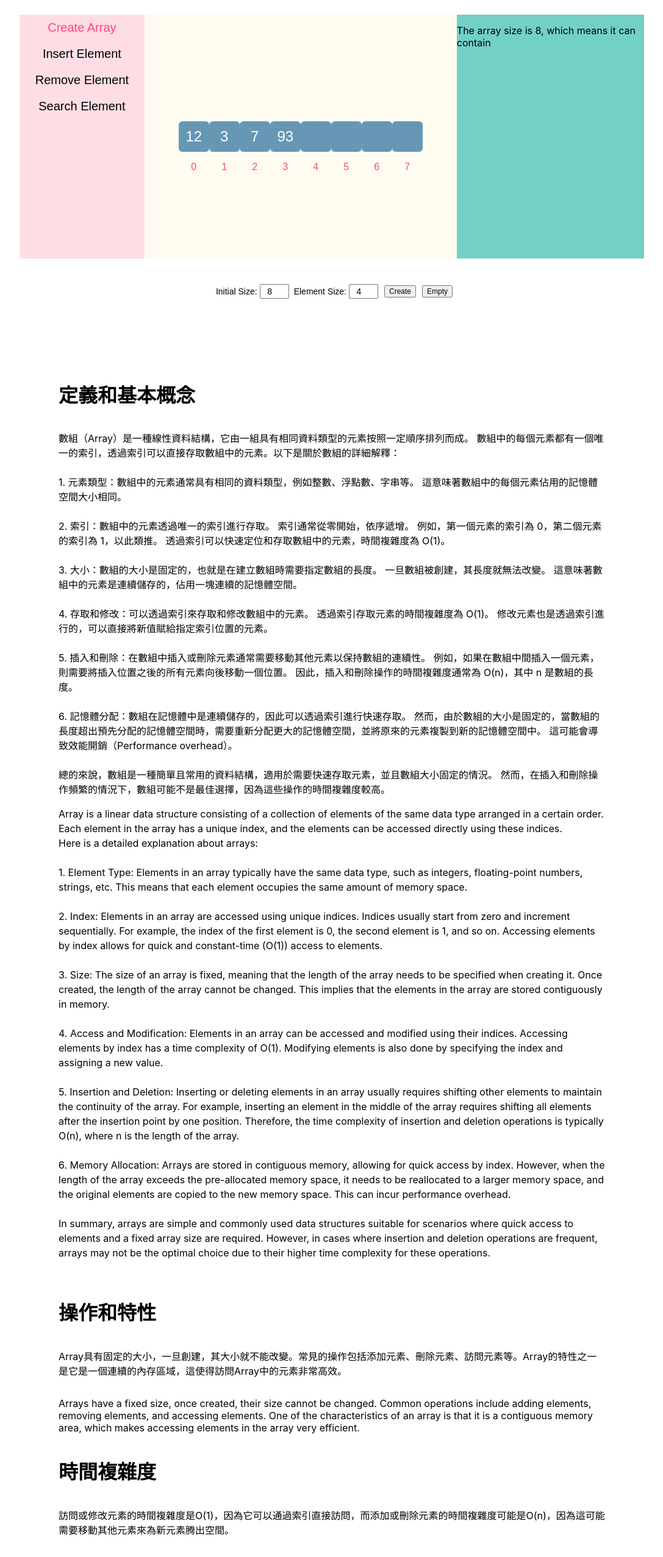
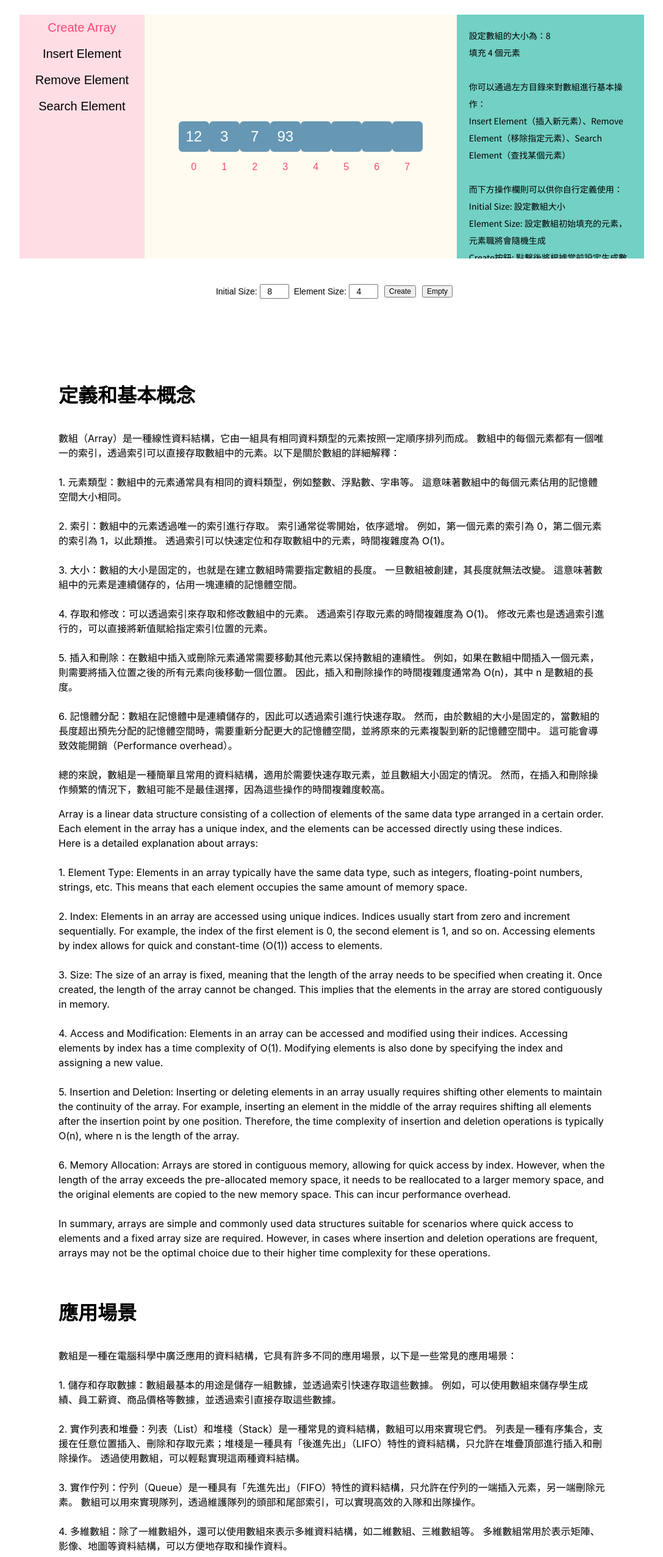
Before and after one commit to ZhangChingYu/AlgoWebsite, a React (Vite) app in the folder algowebsite/: page /array in a window 1280 px wide. Shown: the part 234-2788 px from the top of the page at 61% size, without its empty margins (104-1191 px from the left). Built offline with nearby package versions, Linux system fonts and the light colour scheme; a web font is replaced by a local one.

Commit message:
array content update

```diff
--- /dev/null
+++ b/algowebsite/src/components/array/Emplement.jsx
@@ -0,0 +1,28 @@
+import React from "react";
+
+const ArrayImplement = () => {
+    return(
+        <div>
+            <p className="subpage_p">數組是一種在電腦科學中廣泛應用的資料結構，它具有許多不同的應用場景，以下是一些常見的應用場景：<br/><br/>
+                1. 儲存和存取數據：數組最基本的用途是儲存一組數據，並透過索引快速存取這些數據。 例如，可以使用數組來儲存學生成績、員工薪資、商品價格等數據，並透過索引直接存取這些數據。<br/><br/>
+                2. 實作列表和堆疊：列表（List）和堆棧（Stack）是一種常見的資料結構，數組可以用來實現它們。 列表是一種有序集合，支援在任意位置插入、刪除和存取元素；堆棧是一種具有「後進先出」（LIFO）特性的資料結構，只允許在堆疊頂部進行插入和刪除操作。 透過使用數組，可以輕鬆實現這兩種資料結構。<br/><br/>
+                3. 實作佇列：佇列（Queue）是一種具有「先進先出」（FIFO）特性的資料結構，只允許在佇列的一端插入元素，另一端刪除元素。 數組可以用來實現隊列，透過維護隊列的頭部和尾部索引，可以實現高效的入隊和出隊操作。<br/><br/>
+                4. 多維數組：除了一維數組外，還可以使用數組來表示多維資料結構，如二維數組、三維數組等。 多維數組常用於表示矩陣、影像、地圖等資料結構，可以方便地存取和操作資料。<br/><br/>
+                5. 快取和緩衝區：數組在電腦系統中常用作快取和緩衝區，用於暫時儲存資料以提高存取速度。 例如，作業系統可以使用數組作為磁碟快取來加速檔案讀寫操作；網路通訊中的資料包也可以儲存在數組中進行傳輸和處理。<br/><br/>
+                6. 排序和搜尋演算法：數組是許多排序和搜尋演算法的基礎資料結構。 例如，可以使用數組來實現冒泡排序、快速排序、二分查找等演算法，這些演算法在許多應用中都有重要的作用。<br/><br/>
+                總的來說，數組是一種非常靈活且常用的資料結構，具有廣泛的應用場景，可用於儲存、組織和操作各種類型的資料。
+            </p>
+            <p className="subpage_p">Arrays are a widely used data structure in computer science with many different applications. Here are some common use cases:<br/><br/>
+                1. Storing and Accessing Data: Arrays are primarily used to store a collection of data elements of the same type and access them quickly through indices. For example, arrays can be used to store student grades, employee salaries, product prices, etc., and access this data directly through indices.<br/><br/>
+                2. Implementing Lists and Stacks: Lists and stacks are common data structures that arrays can be used to implement. Lists are ordered collections that support insertion, deletion, and access operations at any position, while stacks are data structures with a Last-In-First-Out (LIFO) property, allowing insertion and deletion operations only at the top of the stack. Arrays provide a straightforward way to implement both of these data structures.<br/><br/>
+                3. Implementing Queues: Queues are data structures with a First-In-First-Out (FIFO) property, allowing insertion at one end and deletion at the other end. Arrays can be used to implement queues efficiently by maintaining indices for the head and tail of the queue, enabling efficient enqueue and dequeue operations.<br/><br/>
+                4. Multidimensional Arrays: Besides one-dimensional arrays, arrays can also represent multidimensional data structures such as two-dimensional arrays, three-dimensional arrays, etc. Multidimensional arrays are commonly used to represent matrices, images, maps, etc., allowing easy access and manipulation of data.<br/><br/>
+                5. Caches and Buffers: Arrays are commonly used as caches and buffers in computer systems to temporarily store data and improve access speed. For example, operating systems may use arrays as disk caches to accelerate file read/write operations, and network packets can be stored in arrays for transmission and processing.<br/><br/>
+                6. Sorting and Searching Algorithms: Arrays serve as the foundation for many sorting and searching algorithms. For instance, arrays can be used to implement algorithms like bubble sort, quick sort, binary search, etc., which play crucial roles in various applications.<br/><br/>
+                In summary, arrays are versatile and widely used data structures with diverse applications. They are used for storing, organizing, and manipulating various types of data efficiently.
+            </p>
+        </div>
+    )
+}
+
+export default ArrayImplement;
--- a/algowebsite/src/components/array/index.js
+++ b/algowebsite/src/components/array/index.js
@@ -1 +1,2 @@
 export { default as ArrayIntroP } from './Intro';
+export { default as ArrayEmplP } from './Emplement';
--- a/algowebsite/src/pages/subPage/array/Array.jsx
+++ b/algowebsite/src/pages/subPage/array/Array.jsx
@@ -4,7 +4,7 @@ import { CopyRight, ArrayAnim } from '../../../components';
 import Gist from 'react-gist';
 import { FaArrowLeft } from "react-icons/fa";
 import { useNavigate } from "react-router-dom";
-import { ArrayIntroP } from '../../../components/array';
+import { ArrayIntroP, ArrayEmplP } from '../../../components/array';
 
 const ArrayPage = () => {
     const navigator = useNavigate();
@@ -135,7 +135,10 @@ const ArrayPage = () => {
                             searchVal={searchVal} searchFlag={searchFlag} setSearchFlag={setSearchFlag}/>
                         </div>
                         <div className="subpage_intro">
-                            {state===0&&<p>The array size is 8, which means it can contain </p>}
+                            {state===0&&<p>設定數組的大小為：{initialSize}<br/>填充 {initialEleSize} 個元素<br/><br/>你可以通過左方目錄來對數組進行基本操作：<br/>Insert Element（插入新元素）、Remove Element（移除指定元素）、Search Element（查找某個元素）<br/><br/>而下方操作欄則可以供你自行定義使用：<br/>Initial Size: 設定數組大小<br/>Element Size: 設定數組初始填充的元素，元素職將會隨機生成<br/>Create按鈕: 點擊後將根據當前設定生成數組<br/>Empty按鈕: 點擊後會將數組清空<br/><br/>相信通過觀察數據的操作過程，你能對數組(Array)有更清晰的了解！</p>}
+                            {state===1&&<p>插入操作：<br/><br/>Insert Number: 輸入想插入的數字<br/>Insert Position: 選擇插入位置<br/>Insert按鈕: 點擊該按鈕可進行插入<br/>Append按鈕: 點擊按鈕將會在數組末尾添加新元素<br/><br/>嘗試輸入數字進行插入操作吧！</p>}
+                            {state===2&&<p>移除操作：<br/><br/>Remove Index: 輸入想移除的元素位置（索引值）<br/>Remove按鈕: 點擊該按鈕可進行移除<br/><br/>嘗試輸入數字進行移除操作吧！</p>}
+                            {state===3&&<p>查詢操作：<br/><br/>Search Element: 輸入想查詢的數字<br/>Search按鈕: 點擊該按鈕可進行查詢<br/><br/>若成功找到數字則會返回該數字在數組中的索引值(index)，反之則代表該數字不在數組中<br/><br/>嘗試輸入數字進行移除操作吧！</p>}
                         </div>
                     </div>
                     <div className="subpage_interact">
@@ -165,7 +168,7 @@ const ArrayPage = () => {
                         {state===3&&<div className="array_interact">
                             <p className="subpage_interact_p">Search Element: </p>
                             <input defaultValue={searchVal} type="number" onChange={(input)=>{if(input.target.value!==""){setSearchVal(parseInt(input.target.value))}}}/>
-                            <button className="subpage_btn" onClick={handleSearch}>Search</button>
+                            <button className="subpage_btn" onClick={handleSearch} disabled={searchFlag}>Search</button>
                         </div>}
                     </div>
                     <div className="array_intro">
@@ -174,23 +177,12 @@ const ArrayPage = () => {
                             <ArrayIntroP/>
                         </div>
                         <div className="array_intro_section">
-                            <h1>操作和特性</h1>
-                            <p>Array具有固定的大小，一旦創建，其大小就不能改變。常見的操作包括添加元素、刪除元素、訪問元素等。Array的特性之一是它是一個連續的內存區域，這使得訪問Array中的元素非常高效。</p>
-                            <p>Arrays have a fixed size, once created, their size cannot be changed. Common operations include adding elements, removing elements, and accessing elements. One of the characteristics of an array is that it is a contiguous memory area, which makes accessing elements in the array very efficient.</p>
-                        </div>
-                        <div className="array_intro_section">
-                            <h1>時間複雜度</h1>
-                            <p>訪問或修改元素的時間複雜度是O(1)，因為它可以通過索引直接訪問，而添加或刪除元素的時間複雜度可能是O(n)，因為這可能需要移動其他元素來為新元素腾出空間。</p>
-                            <p>The time complexity for accessing or modifying an element is O(1) because it can be directly accessed by index. The time complexity for adding or removing elements might be O(n) because it may require shifting other elements to make space for the new element.</p>
-                        </div>
-                        <div className="array_intro_section">
                             <h1>應用場景</h1>
-                            <p>Array在編程中有廣泛的應用，特別是在排序算法、搜索算法等方面。它也常被用於數據存儲和處理，例如在圖像處理和音頻處理中。</p>
-                            <p>Arrays are widely used in programming, especially in sorting algorithms, searching algorithms, etc. They are also commonly used for data storage and processing, such as in image processing and audio processing.</p>
+                            <ArrayEmplP/>
                         </div>
                         <div className="array_intro_section">
                             <h1>代碼示例</h1>
-                            <p>這裡提供了代碼示例，演示如何創建、訪問和修改Array中的元素。這可以幫助用戶更好地理解。</p>
+                            <p>這裡提供了代碼示例，演示如何創建、訪問和修改Array中的元素。希望這可以幫助你更好地理解。</p>
                             <div className="language_switcher">
                                 <h3 onClick={()=>{setCode(0)}} style={code===0?{color:"var(--color-red)"}:{}}>C</h3>
                                 <h3 onClick={()=>{setCode(1)}} style={code===1?{color:"var(--color-red)"}:{}}>C++</h3>
@@ -204,11 +196,6 @@ const ArrayPage = () => {
                                 {code===3&&<Gist id="9914ccb51d7d98794f5d2ea7e637e9b6" />}
                             </div>
                         </div>
-                        <div className="array_intro_section">
-                            <h1>實際應用</h1>
-                            <p>在實際應用中，Array可以用於存儲學生成績、處理用戶的輸入數據、管理文件系統中的文件列表等。例如，它可以用於創建一個學生成績管理系統，其中每個學生的成績可以存儲在一個Array中。</p>
-                            <p>In practical applications, arrays can be used to store student grades, process user input data, manage file lists in a file system, etc. For example, it can be used to create a student grade management system where the grades of each student can be stored in an array.</p>
-                        </div>
                     </div>
                 </div>
             </div>
--- a/algowebsite/src/pages/subPage/array/array.css
+++ b/algowebsite/src/pages/subPage/array/array.css
@@ -112,7 +112,19 @@
     height: 400px;
     display: flex;
     flex-direction: column;
+    justify-content: flex-start;
+    align-items: flex-start;
     background-color: var(--color-green-3);
+    overflow: auto;
+}
+
+.subpage_intro p{
+    margin-top: 20px;
+    font-size: 14px;
+    margin-left: 20px;
+    margin-right: 20px;
+    line-height: 28px;
+    font-family: var(--font-zn);
 }
 
 .subpage_interact {
@@ -191,9 +203,26 @@
 }
 
 .code_holder {
-   width: 60%;
-   min-width: max-content;
-   align-self: center;
-   height: 400px; /* 设置最大高度 */
-   overflow: scroll;
+    display: flex;
+    flex-direction: column;
+    align-items: center;
+    width: 60%;
+    min-width: max-content;
+    align-self: center;
+    height: 400px; /* 设置最大高度 */
+    overflow: scroll;
 }
+
+.loading_holder {
+    position: absolute;
+    display: flex;
+    justify-content: center;
+    align-items: center;
+    width: 200px;
+    height: 400px;
+}
+
+.loading {
+    height: 200px;
+    width: 200px;
+}
```
Also changed, not shown: algowebsite/src/components/arrayAnim/ArrayAnim.jsx (+5 -3 lines).
